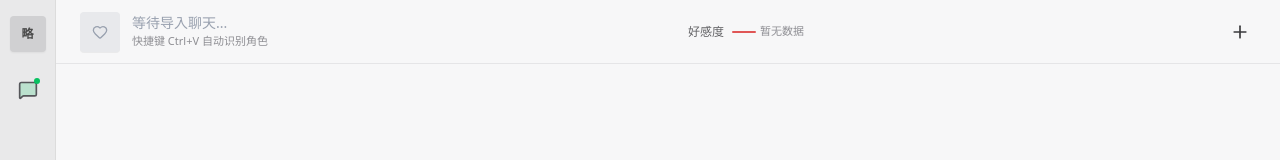
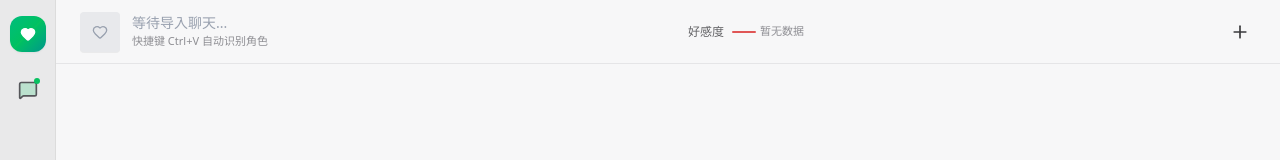
Before and after one commit to Kiana2233/CrushConversationAnalysis, a Next.js app: page / in a window 1280 px wide. Shown: the top 160 px of the page. Built offline with nearby package versions, Linux system fonts and the light colour scheme; no server answers; the database is empty.

Commit message:
style: 替换侧边栏占位符为精致品牌爱心Logo

```diff
--- a/src/components/Sidebar.tsx
+++ b/src/components/Sidebar.tsx
@@ -26,9 +26,12 @@ export const Sidebar: React.FC<SidebarProps> = ({
     <aside className="w-14 h-screen bg-[#e9e9ea] border-r border-[#dcdcdc] flex flex-col items-center py-4 justify-between shrink-0 select-none">
       {/* Top Icons */}
       <div className="flex flex-col items-center gap-5">
-        {/* User Mini Avatar / Status */}
-        <div className="w-9 h-9 rounded bg-[#d0d0d2] text-[#4a4a4a] text-xs font-semibold flex items-center justify-center shadow-xs">
-          略
+        {/* App Brand Logo */}
+        <div
+          title="WeChat AI 恋爱僚机工作台"
+          className="w-9 h-9 rounded-xl bg-gradient-to-br from-emerald-500 via-[#07c160] to-teal-600 flex items-center justify-center text-white shadow-xs select-none hover:scale-105 transition-transform"
+        >
+          <Heart className="w-4 h-4 fill-white text-white" />
         </div>
 
         {/* Chat Tab / Session List Toggle */}
```
